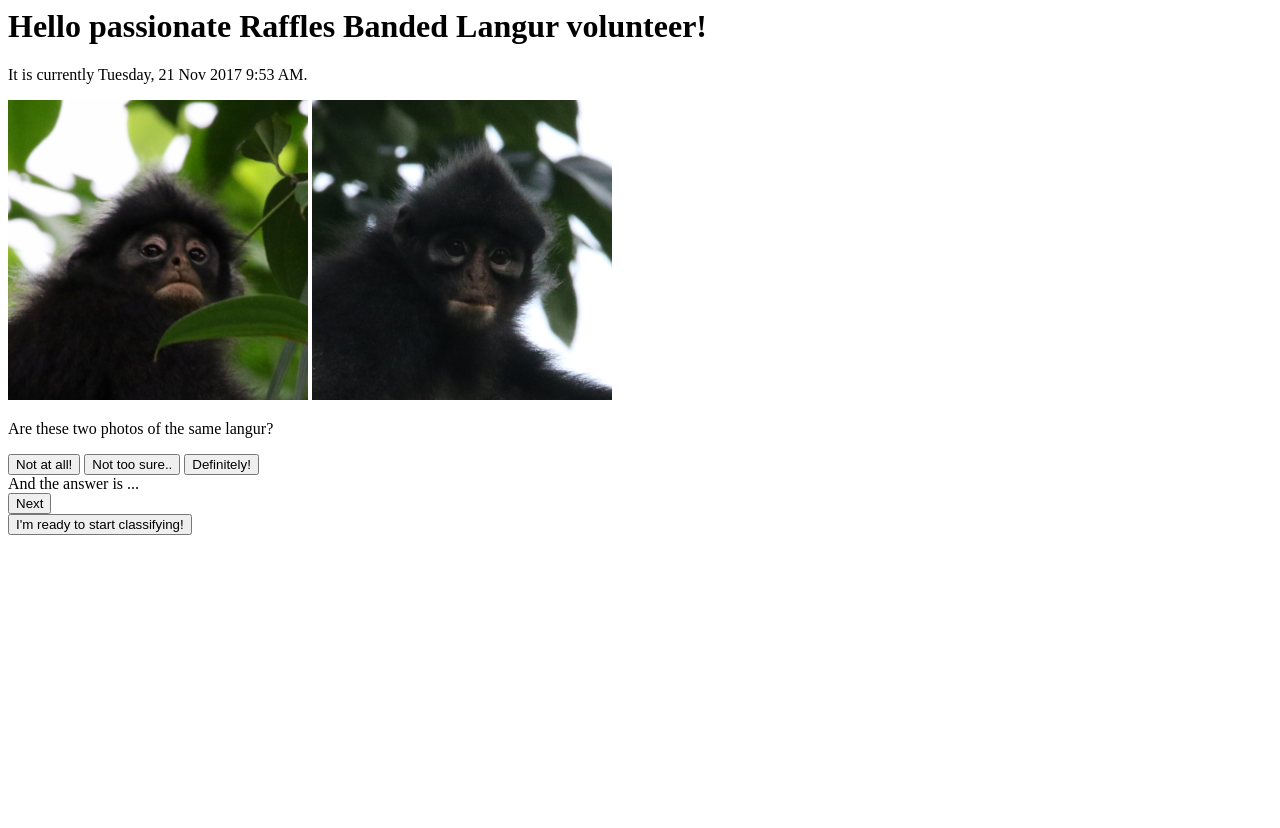
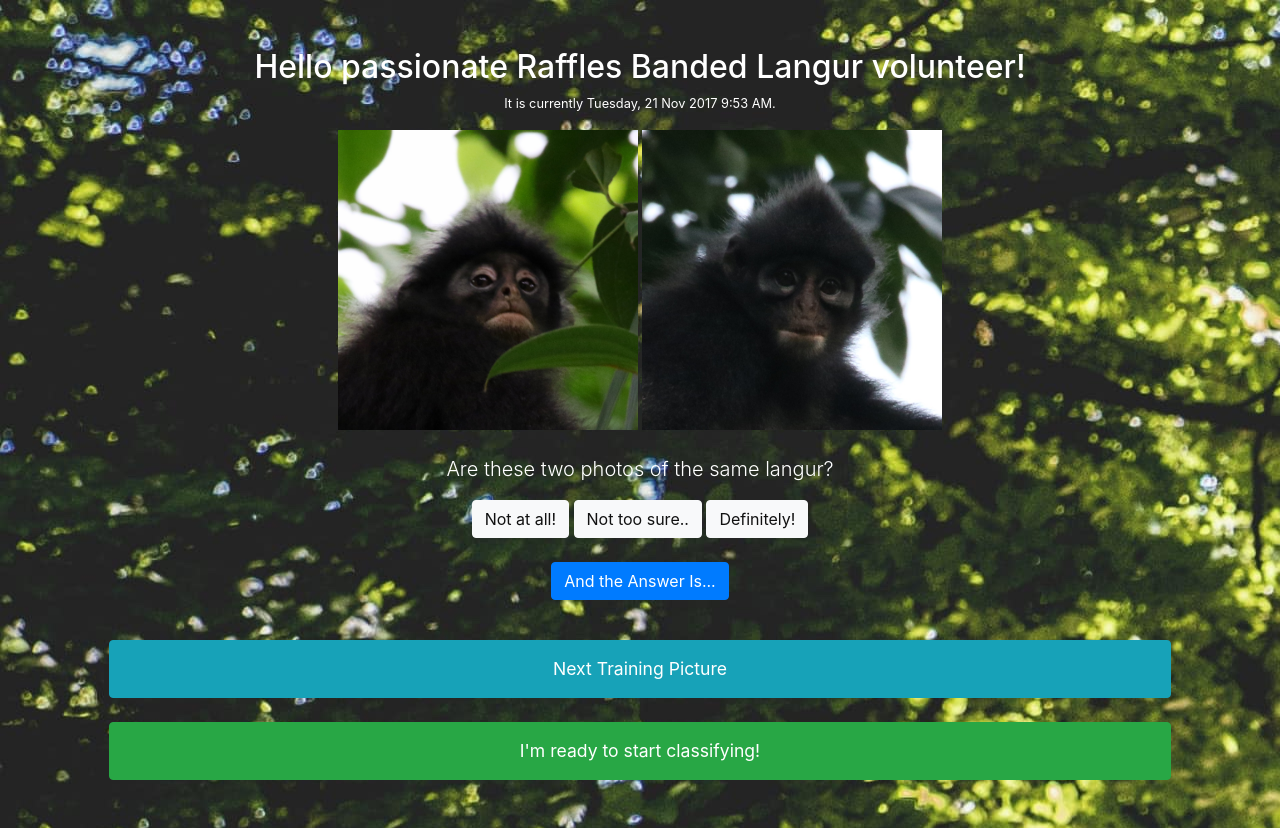
Before and after one commit to cloudhary/rblwgc, a Flask app: page /training in a window 1280 px wide. Before the commit the page ends 535 px from the top, so only its background shows below. Run offline with Flask 2, Linux system fonts and the light colour scheme; some libraries are stand-ins or nearby versions.

Commit message:
template for html view added background image apply bs4 templates

```diff
--- /dev/null
+++ b/static/styles/custom.css
@@ -0,0 +1,10 @@
+.starter-template {
+  padding: 3rem 1.5rem;
+  text-align: center;
+}
+
+.bigger {
+  padding-top: 15px;
+  padding-bottom: 15px;
+  font-size: 1.1em;
+}
--- /dev/null
+++ b/templates/layout.html
@@ -0,0 +1,41 @@
+<!doctype html>
+<html lang="en">
+    <head>
+        <title>Raffles Banded Langur classifications</title>
+        <!-- Required meta tags -->
+        <meta charset="utf-8">
+        <meta name="viewport" content="width=device-width, initial-scale=1, shrink-to-fit=no">
+
+        <!-- Bootstrap CSS -->
+        <link rel="stylesheet" href="https://maxcdn.bootstrapcdn.com/bootstrap/4.0.0-beta.2/css/bootstrap.min.css" integrity="sha384-PsH8R72JQ3SOdhVi3uxftmaW6Vc51MKb0q5P2rRUpPvrszuE4W1povHYgTpBfshb" crossorigin="anonymous">
+        <link rel="stylesheet" href="https://cdnjs.cloudflare.com/ajax/libs/font-awesome/4.7.0/css/font-awesome.css">
+        <link rel= "stylesheet" type= "text/css" href= "{{ url_for('static',filename='styles/custom.css') }}">
+        <style>
+            html,
+            body {
+            background-image: url("{{ url_for('static',filename='background2.jpeg') }}");
+            color:#fff;
+            }
+        </style>
+
+    </head>
+
+    <body>
+        <main role="main" class="container">
+
+                  <div class="starter-template">
+                    {% block content %}
+                    {% endblock %}
+                  </div>
+
+                </main>
+
+        <!-- Optional JavaScript -->
+        <!-- jQuery first, then Popper.js, then Bootstrap JS -->
+        <script src="https://code.jquery.com/jquery-3.2.1.slim.min.js" integrity="sha384-KJ3o2DKtIkvYIK3UENzmM7KCkRr/rE9/Qpg6aAZGJwFDMVNA/GpGFF93hXpG5KkN" crossorigin="anonymous"></script>
+        <script src="https://cdnjs.cloudflare.com/ajax/libs/popper.js/1.12.3/umd/popper.min.js" integrity="sha384-vFJXuSJphROIrBnz7yo7oB41mKfc8JzQZiCq4NCceLEaO4IHwicKwpJf9c9IpFgh" crossorigin="anonymous"></script>
+        <script src="https://maxcdn.bootstrapcdn.com/bootstrap/4.0.0-beta.2/js/bootstrap.min.js" integrity="sha384-alpBpkh1PFOepccYVYDB4do5UnbKysX5WZXm3XxPqe5iKTfUKjNkCk9SaVuEZflJ" crossorigin="anonymous"></script>
+
+    </body>
+
+</html>
--- a/templates/training.html
+++ b/templates/training.html
@@ -1,26 +1,38 @@
-<head>
-    <title>Raffles Banded Langur classifications</title>
-</head>
-<body>
-    <h1>Hello passionate Raffles Banded Langur volunteer!</h1>
-    <p>It is currently {{ time }}.</p>
+{% extends "layout.html" %}
+{% block content %}
 
-    <img src="{{ url_for('static', filename=image_1 + '.jpg') }}" height="300" width="300"/>
-    <img src="{{ url_for('static', filename=image_2 + '.jpg') }}" height="300" width="300"/>
+    <h2 class="cover-heading">Hello passionate Raffles Banded Langur volunteer!</h2>
 
-    <p>Are these two photos of the same langur? </p>
+    <p class="lead small">It is currently {{ time }}.</p>
+
+    <img src="{{ url_for('static', filename=image_1 + '.jpg') }}" height="300" width="300" class=""/>
+    <img src="{{ url_for('static', filename=image_2 + '.jpg') }}" height="300" width="300" class=""/>
+
+    <br/>
+    <br/>
+
+    <p class="lead">Are these two photos of the same langur? </p>
 
     {% for opt in options %}
-      <input type="button" value="{{opt}}" onclick="document.getElementById('answer').innerHTML = '{{image_1|safe}}'[0]=='{{image_2|safe}}'[0] ? 'The same!' : 'Different langurs';">
+      <input type="button" class="btn btn-light" value="{{opt}}" onclick="document.getElementById('answer').innerHTML = '{{image_1|safe}}'[0]=='{{image_2|safe}}'[0] ? 'The same!' : 'Different langurs';">
     {% endfor %}
 
-    <div id="answer"> And the answer is ... </div>
+    <br/>
+    <br/>
+
+    <p class="btn btn-primary" id="answer">And the Answer Is...</p>
+
+    <br/>
+    <br/>
 
     <div>
-      <a href="{{ url_for('training') }}"> <input type="button" value="Next"> </a>
+      <a href="{{ url_for('training') }}"> <input type="button" class="btn btn-info btn-block bigger" value="Next Training Picture"> </a>
     </div>
 
+    <br/>
+
     <div>
-      <a href="{{ url_for('classify') }}"> <input type="button" value="I'm ready to start classifying!"> </a>
+      <a href="{{ url_for('classify') }}"> <input type="button" class="btn btn-success btn-block bigger" value="I'm ready to start classifying!"> </a>
     </div>
-</body>
+
+{% endblock %}
```
Also changed, not shown: templates/classify.html (+17 -13 lines), static/background2.jpeg (added).
